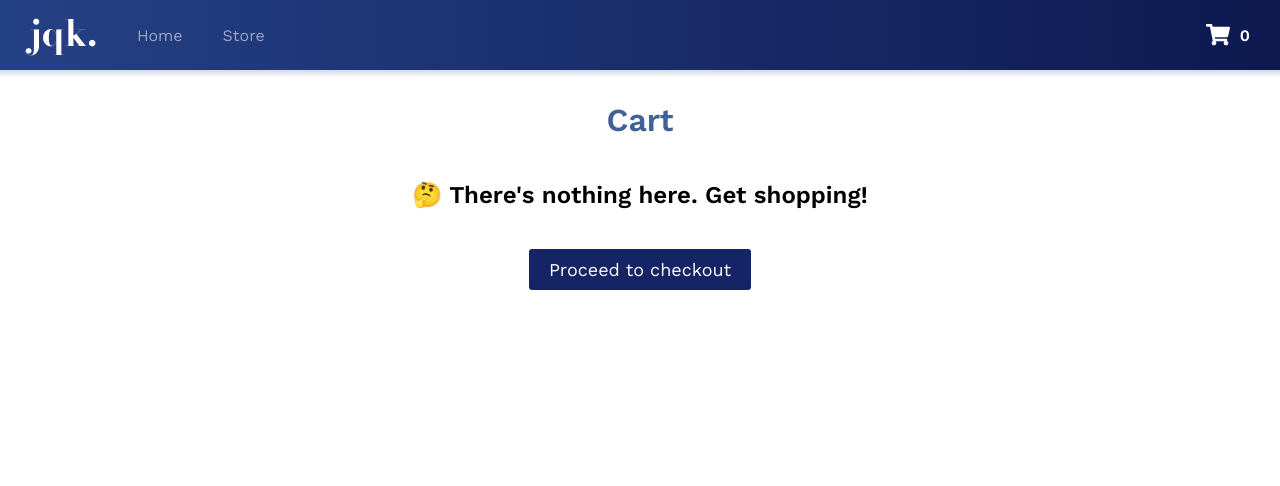
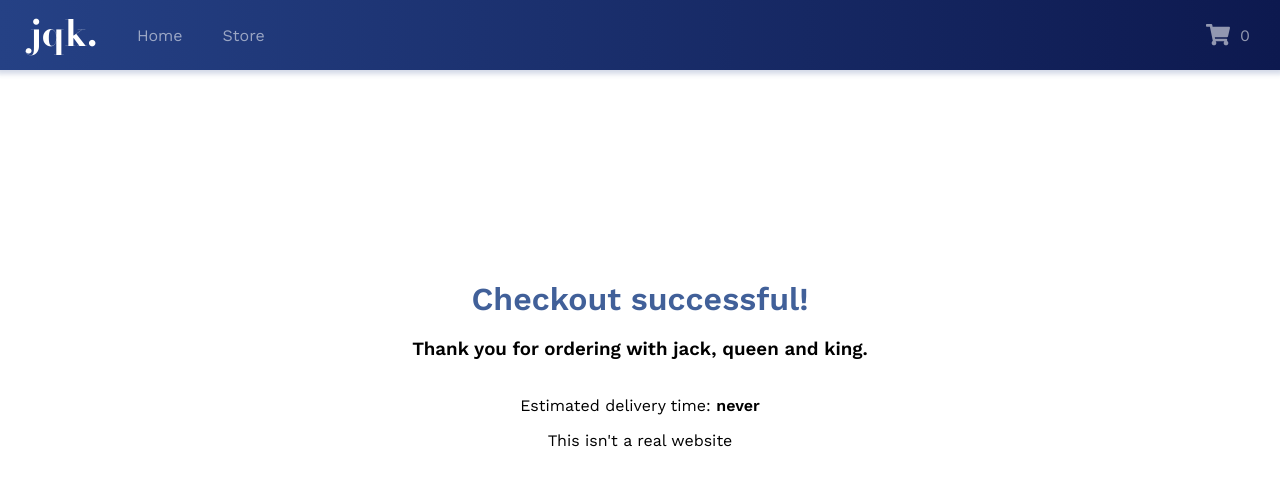
Before and after one commit to mangonaise/shop-demo, a React (Create React App) app: page /checkout in a window 1280 px wide. Shown: the top 486 px of the page. Built offline with nearby package versions, Linux system fonts and the light colour scheme.

Commit message:
Add checkout page

```diff
--- a/src/App.js
+++ b/src/App.js
@@ -4,6 +4,7 @@ import HomePage from './components/HomePage';
 import StorePage from './components/StorePage';
 import ItemPage from './components/ItemPage';
 import CartPage from './components/CartPage';
+import CheckoutPage from './components/CheckoutPage';
 import Navbar from './components/Navbar';
 import { BrowserRouter as Router, Route, Switch } from 'react-router-dom';
 
@@ -41,13 +42,14 @@ function App() {
           <Route exact path="/products/:itemId">
             <ItemPage onAddToCart={handleAddToCart}/>
           </Route>
-          <Route exact path="/checkout">
+          <Route exact path="/cart">
             <CartPage
               cart={cart}
               onIncrementOrder={id => handleAddToCart(id, 1)}
               onDecrementOrder={id => handleAddToCart(id, -1)}
             />
           </Route>
+          <Route exact path="/checkout" component={CheckoutPage}/>
         </Switch>
       </Router>
     </div>
--- a/src/components/CartPage.js
+++ b/src/components/CartPage.js
@@ -1,16 +1,25 @@
 import React from 'react';
 import CartItemsDisplay from './CartItemsDisplay';
-
+import { Link } from 'react-router-dom';
 
 const CartPage = (props) => {
   return (
     <div className="page-container">
       <h1>Cart</h1>
-      {props.cart.length === 0 && <h2>🤔 There's nothing here. Get shopping!</h2>}
-      <CartItemsDisplay {...props}/>
-      <button className="important-button">
-        Proceed to checkout
-      </button>
+      {props.cart.length === 0 ?
+        <h2 style={{textAlign: 'center'}}>🤔
+          There's nothing here. Get shopping!
+        </h2>
+        :
+        <>
+          <CartItemsDisplay {...props}/>
+          <Link to="/checkout">
+            <button className="important-button">
+              Proceed to checkout
+            </button>
+          </Link>
+        </>
+      }
     </div>
   )
 }
--- /dev/null
+++ b/src/components/CheckoutPage.js
@@ -0,0 +1,22 @@
+import React from 'react';
+
+const centered = { margin: '10px', textAlign: 'center' };
+
+const CheckoutPage = () => {
+  return (
+    <div className="page-container" style={{height: 'calc(80vh - 70px)'}}>
+      <h1 style={centered}>
+        Checkout successful!
+      </h1>
+      <h3 style={centered}>
+        Thank you for ordering with jack, queen and king.
+      </h3>
+      <div style={centered}>
+        <p>Estimated delivery time: <strong>never</strong></p>
+        This isn't a real website
+      </div>
+    </div>
+  )
+}
+
+export default CheckoutPage;
--- a/src/components/ItemPage.js
+++ b/src/components/ItemPage.js
@@ -14,6 +14,10 @@ const ItemPage = ({ onAddToCart }) => {
   function changeQuantity(event) {
     setQuantity(event.target.value);
   }
+
+  useEffect(() => {
+    window.scrollTo(0,0);
+  }, [])
 
   useEffect(() => {
     let timeout;
--- a/src/components/Navbar.js
+++ b/src/components/Navbar.js
@@ -10,7 +10,7 @@ const Navbar = ({ cartItemCount }) => {
       <Link to="/" id="navbar-title" className="navbar-item">jqk.</Link>
       <NavLink exact to="/" className="navbar-item">Home</NavLink>
       <NavLink exact to="/products" className="navbar-item">Store</NavLink>
-      <NavLink exact to="/checkout" id="basket-link" className="navbar-item">
+      <NavLink exact to="/cart" id="basket-link" className="navbar-item">
         <FontAwesomeIcon icon={faShoppingCart} size="lg"/>
         <span id="cart-item-count">{cartItemCount}</span>
       </NavLink>
```
Also changed, not shown: 1 other file (tests, documents, lock files or other folders).
